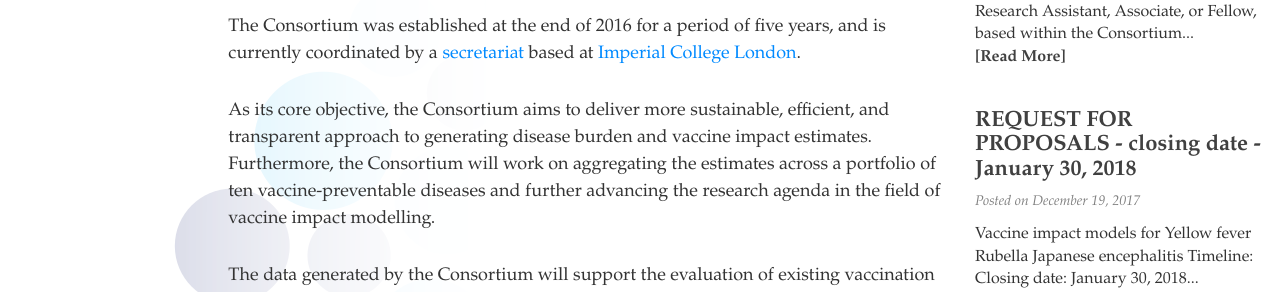
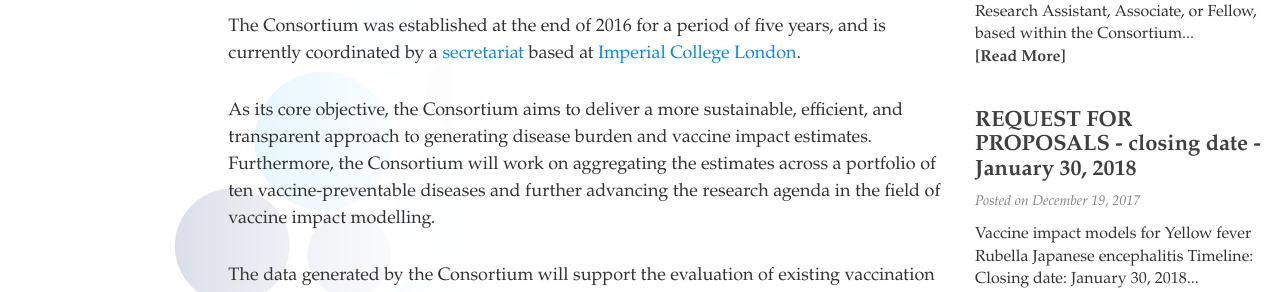
Before and after one commit to vimchub/vaccineimpact, a Jekyll site: the page built from index.md, in a window 1280 px wide and 1094 px high. Shown: the part 373-665 px from the top of the window. Built offline with Jekyll 4.4.1, drawn with Linux system fonts in a browser that asks for light colours; nearby versions of some CDN libraries; comment, search, counter and statistics services are not loaded.

Commit message:
typo corrected

```diff
--- a/index.md
+++ b/index.md
@@ -8,7 +8,7 @@ The Vaccine Impact Modelling Consortium coordinates the work of several [researc
 
 The Consortium was established at the end of 2016 for a period of five years, and is currently coordinated by a [secretariat](/secretariat) based at [Imperial College London](http://www.imperial.ac.uk/).
 
-As its core objective, the Consortium aims to deliver more sustainable, efficient, and transparent approach to generating disease burden and vaccine impact estimates. Furthermore, the Consortium will work on aggregating the estimates across a portfolio of ten vaccine-preventable diseases and further advancing the research agenda in the field of vaccine impact modelling.
+As its core objective, the Consortium aims to deliver a more sustainable, efficient, and transparent approach to generating disease burden and vaccine impact estimates. Furthermore, the Consortium will work on aggregating the estimates across a portfolio of ten vaccine-preventable diseases and further advancing the research agenda in the field of vaccine impact modelling.
 
 The data generated by the Consortium will support the evaluation of existing vaccination programmes, and inform potential future investments and vaccine scale-up opportunities.
 
```
